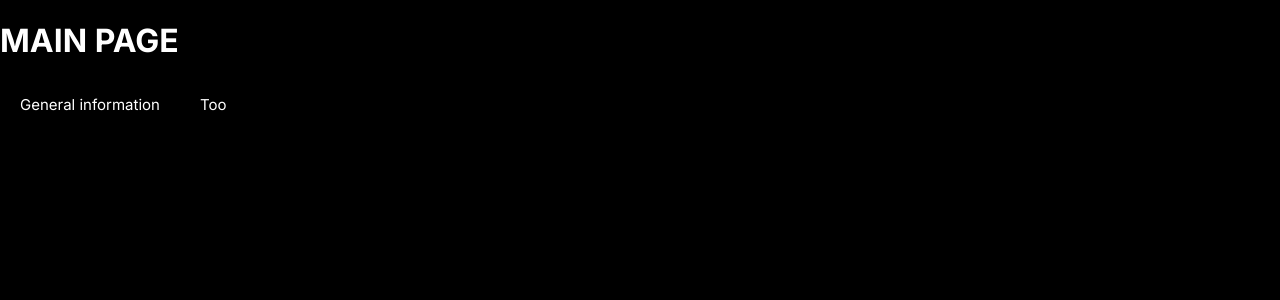
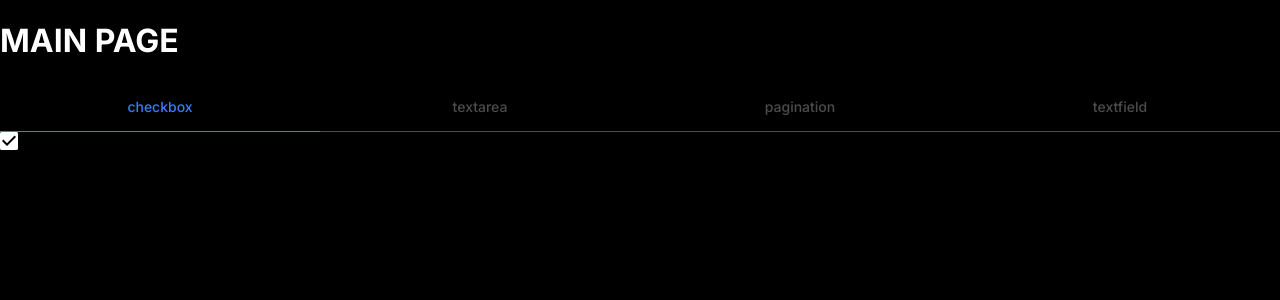
Before and after one commit to samuraiDev25/Lumio, a Next.js app: page / in a window 1280 px wide. Shown: the top 300 px of the page. Built offline with nearby package versions, Linux system fonts and the light colour scheme.

Commit message:
INC-21 feat: add new component Tab

```diff
--- a/app/page.tsx
+++ b/app/page.tsx
@@ -1,13 +1,36 @@
 'use client';
 
-import { TextArea } from '@/shared/ui';
-import TabsDemo from '@/shared/ui/tabs/Tabs';
+import { Checkbox, Pagination, TextArea, TextField } from '@/shared/ui';
+import Tab from '@/shared/ui/tab/Tab';
 
 export default function Home() {
   return (
     <div>
       <h1>MAIN PAGE</h1>
-      <TabsDemo />
+      <Tab
+        items={[
+          {
+            label: 'checkbox',
+            value: 'checkbox',
+            children: <Checkbox checked={true} onChange={() => true} />,
+          },
+          {
+            label: 'textarea',
+            value: 'textarea',
+            children: <TextArea />,
+          },
+          {
+            label: 'pagination',
+            value: 'pagination',
+            children: <Pagination totalPages={1} />,
+          },
+          {
+            label: 'textfield',
+            value: 'textfield',
+            children: <TextField />,
+          },
+        ]}
+      />
     </div>
   );
 }
--- a/src/shared/ui/Tabs/Tabs.module.scss
+++ /dev/null
@@ -1,103 +0,0 @@
-/* stylelint-disable-next-line no-rules-configured */
-.Root {
-  display: flex;
-  flex-direction: column;
-  width: 100vh;
-  box-shadow: 0 2px 10px var(--black-a4);
-}
-
-.List {
-  flex-shrink: 0;
-  display: flex;
-  border-bottom: 1px solid var(--mauve-6);
-}
-
-.Trigger {
-  all: unset;
-  font-family: inherit;
-  padding: 0 20px;
-  height: 45px;
-  flex: 1;
-  //   display: flex;
-  justify-content: space-between;
-  font-size: 15px;
-  line-height: 1;
-  color: var(--mauve-11);
-  user-select: none;
-}
-
-.Content {
-  flex-grow: 1;
-  padding: 20px;
-  background-color: white;
-  border-bottom-left-radius: 6px;
-  border-bottom-right-radius: 6px;
-  outline: none;
-  &:focus {
-    box-shadow: 0 0 0 2px black;
-  }
-}
-
-.Text {
-  margin-top: 0;
-  margin-bottom: 20px;
-  color: black;
-  font-size: 15px;
-  line-height: 1.5;
-}
-
-.Fieldset {
-  all: unset;
-  margin-bottom: 15px;
-  width: 100%;
-  display: flex;
-  flex-direction: column;
-  justify-content: flex-start;
-}
-
-.Label {
-  font-size: 13px;
-  line-height: 1;
-  margin-bottom: 10px;
-  color: var(--violet-12);
-  display: block;
-  user-select: none;
-}
-
-.Input {
-  all: unset;
-  flex: 1 0 auto;
-  border-radius: 4px;
-  padding: 0 10px;
-  font-size: 15px;
-  line-height: 1;
-  color: var(--violet-11);
-  box-shadow: 0 0 0 1px var(--violet-7);
-  height: 35px;
-  &:focus {
-    box-shadow: 0 0 0 2px var(--violet-8);
-  }
-}
-
-.Button {
-  all: unset;
-  display: inline-flex;
-  align-items: center;
-  justify-content: center;
-  border-radius: 4px;
-  padding: 0 15px;
-  font-size: 15px;
-  line-height: 1;
-  font-weight: 500;
-  height: 35px;
-  &:global(.green) {
-    background-color: var(--green-4);
-    color: var(--green-11);
-    &:hover {
-      background-color: var(--green-5);
-    }
-    &:focus {
-      box-shadow: 0 0 0 2px var(--green-7);
-    }
-  }
-}
--- a/src/shared/ui/Tabs/Tabs.tsx
+++ /dev/null
@@ -1,29 +0,0 @@
-import { Tabs } from 'radix-ui';
-import s from './Tabs.module.scss';
-
-type Props = {
-  asChild?: boolean;
-  value?: string;
-};
-
-const TabsDemo = ({ asChild, value }: Props) => (
-  <Tabs.Root className={s.Root} defaultValue={value}>
-    <Tabs.List>
-      <Tabs.Trigger className={s.Trigger} value={value}>
-        General information
-      </Tabs.Trigger>
-      <Tabs.Trigger className={s.Trigger} value="12">
-        Too
-      </Tabs.Trigger>
-    </Tabs.List>
-
-    <Tabs.Content value={value}>
-      <p>General information</p>
-    </Tabs.Content>
-    <Tabs.Content value="12">
-      <p>Too</p>
-    </Tabs.Content>
-  </Tabs.Root>
-);
-
-export default TabsDemo;
--- /dev/null
+++ b/src/shared/ui/tab/Tab.module.scss
@@ -0,0 +1,72 @@
+.root {
+  width: 100%;
+}
+
+.list {
+  display: flex;
+  width: 100%;
+}
+
+.trigger {
+  flex: 1;
+  display: flex;
+  align-items: center;
+  justify-content: center;
+  text-align: center;
+  padding: 16px 50px;
+  font-size: var(--font-size-14);
+  font-weight: 500;
+  color: var(--color-dark-100);
+  cursor: pointer;
+
+  &[data-state='inactive'] {
+    color: var(--color-dark-100);
+    border-bottom: solid 1px var(--color-dark-100);
+  }
+
+  &:focus:not([data-state='active']) {
+    color: var(--color-dark-100);
+  }
+
+  &:active:not([data-state='active']) {
+    background-color: #73a4ff57;
+    color: #9e9e9e;
+  }
+
+  &[data-state='active'] {
+    color: var(--color-accent-500);
+    border-bottom: solid 1px var(--color-accent-500);
+  }
+
+  &:active {
+    background-color: #3378ee50;
+  }
+
+  &:focus:not([data-state='inactive']) {
+    color: var(--color-accent-500);
+    outline: 1px solid var(--color-accent-500);
+  }
+
+  // Hover state column styling
+  &:hover {
+    background-color: #2759af49;
+  }
+
+  // Focus state column styling
+  &:focus {
+    outline: 1px solid var(--color-accent-500);
+  }
+
+  // Disabled state column styling
+  &:disabled:not([data-state='active']) {
+    color: var(--color-dark-300);
+    cursor: not-allowed;
+    border-bottom: solid 1px var(--color-dark-300);
+  }
+
+  &:disabled:not([data-state='inactive']) {
+    color: var(--color-accent-900);
+    cursor: not-allowed;
+    border-bottom: solid 1px var(--color-accent-900);
+  }
+}
--- /dev/null
+++ b/src/shared/ui/tab/Tab.tsx
@@ -0,0 +1,40 @@
+// components/DynamicTabs.tsx
+'use client';
+
+import s from './Tab.module.scss';
+import * as Tabs from '@radix-ui/react-tabs';
+
+interface Props {
+  items: {
+    label: string;
+    value: string;
+    children: React.ReactNode;
+  }[];
+  defaultTab?: string;
+}
+
+export default function Tab({ items, defaultTab }: Props) {
+  const defaultValue = defaultTab || items[0]?.value;
+
+  return (
+    <Tabs.Root
+      className={s.root}
+      defaultValue={defaultValue}
+      activationMode="manual"
+    >
+      <Tabs.List className={s.list}>
+        {items.map((tab) => (
+          <Tabs.Trigger className={s.trigger} key={tab.value} value={tab.value}>
+            {tab.label}
+          </Tabs.Trigger>
+        ))}
+      </Tabs.List>
+
+      {items.map((tab) => (
+        <Tabs.Content key={tab.value} value={tab.value}>
+          {tab.children}
+        </Tabs.Content>
+      ))}
+    </Tabs.Root>
+  );
+}
```
Also changed, not shown: 1 other file (tests, documents, lock files or other folders).
